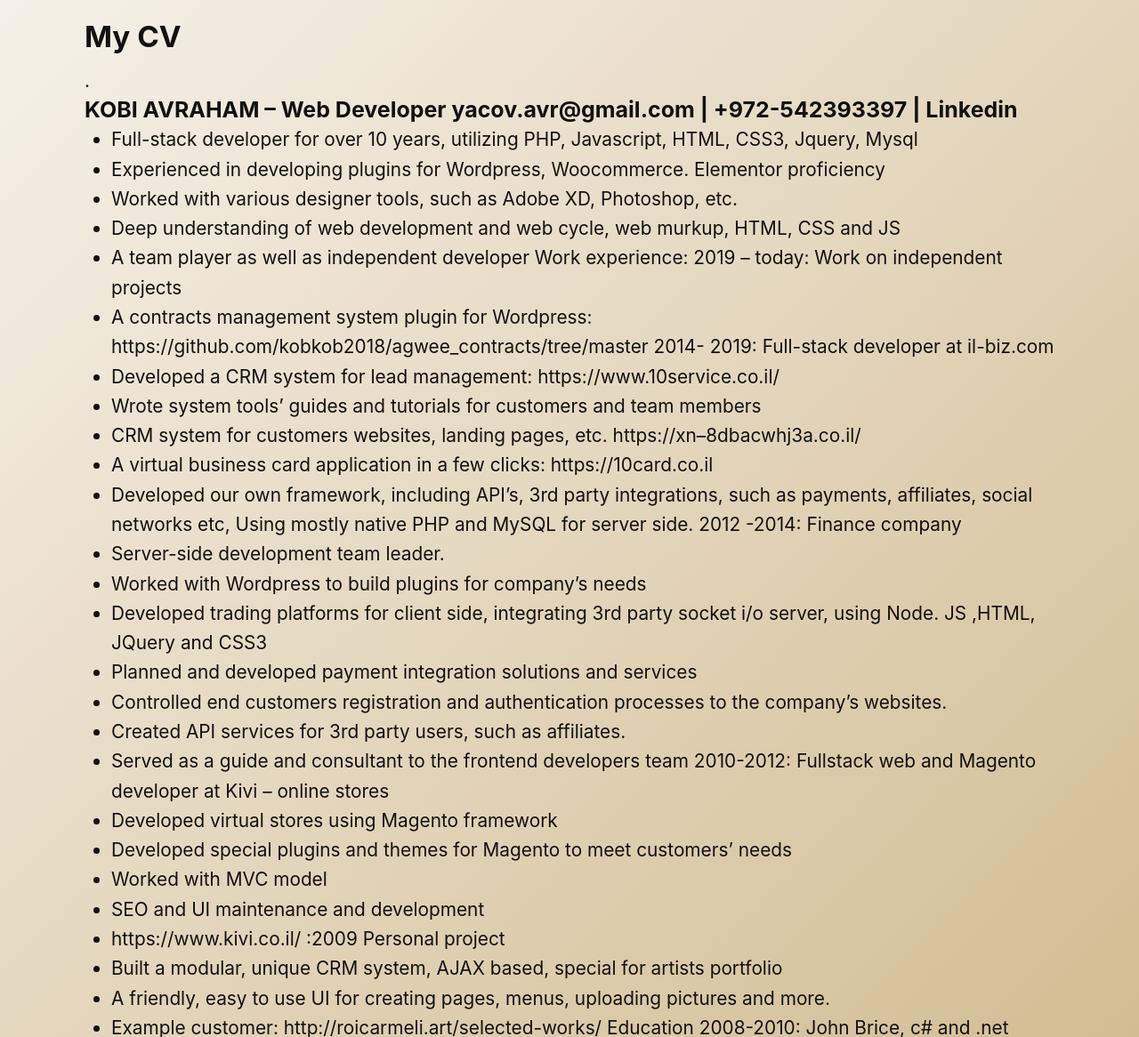
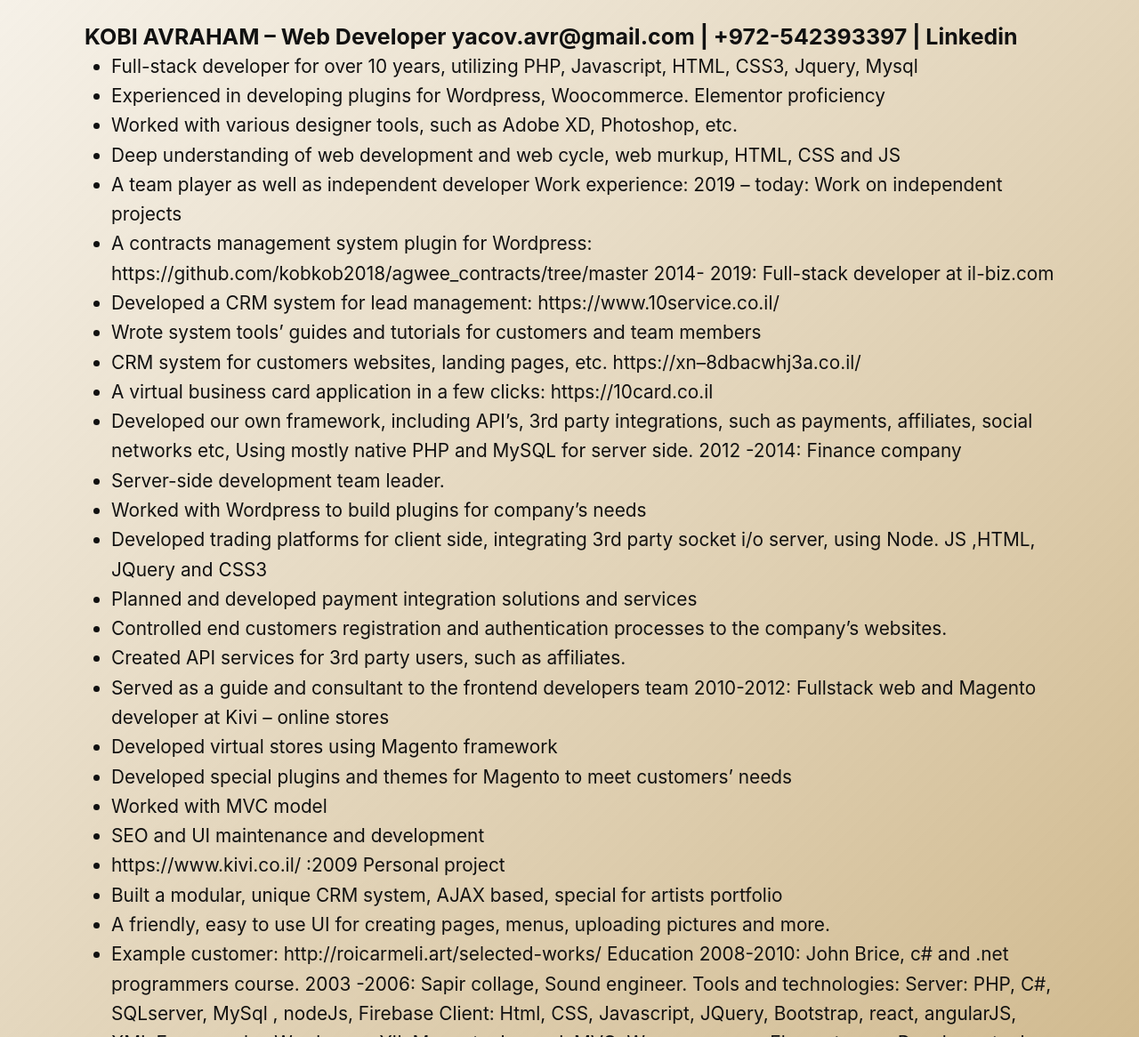
Before and after one commit to kobkob2018/kobkob2018.github.io, a Jekyll site: the page built from mycv.md, in a window 1280 px wide and 1400 px high, scrolled down 410 px. Shown: the part 234-1400 px from the top of the window at 89% size. Built offline with Jekyll 4.4.1, drawn with Linux system fonts in a browser that asks for light colours.

Commit message:
fixed links

```diff
--- a/_includes/contact-links.html
+++ b/_includes/contact-links.html
@@ -16,7 +16,7 @@
             Whatsapp
         </a>
 
-        <a href="/mycv/" target="_new" class="contact-link grow">
+        <a href="/mycv" target="_new" class="contact-link grow">
 
             <i class="fa fa-file-archive-o" aria-hidden="true"></i>
             CV
--- a/_includes/side-nav.html
+++ b/_includes/side-nav.html
@@ -5,7 +5,7 @@
         <ul class="nav-menu nav-ul">
             {% for link in site.data.main_menu %}
             <li class="main-cat item">
-                <a href="/{{link.url}}/" title="{{link.title}}">{{link.title}}</a>
+                <a href="/{{link.url}}" title="{{link.title}}">{{link.title}}</a>
             </li>
             {% endfor %}
             <li class="main-cat item contact-me">
--- a/_sass/shimon/_page.scss
+++ b/_sass/shimon/_page.scss
@@ -67,6 +67,10 @@
     img{
         width: 100%;
     }
+}
+
+.page .header .header-banner-wrap{
+    margin-top: -30vw;
 }
 .logo-wrap{
     .logo{
--- a/mycv.md
+++ b/mycv.md
@@ -3,9 +3,6 @@
 layout: page
 ---
 
-# My CV
-
-.
 
 ### KOBI AVRAHAM – Web Developer yacov.avr@gmail.com | +972-542393397 | Linkedin
 
```
